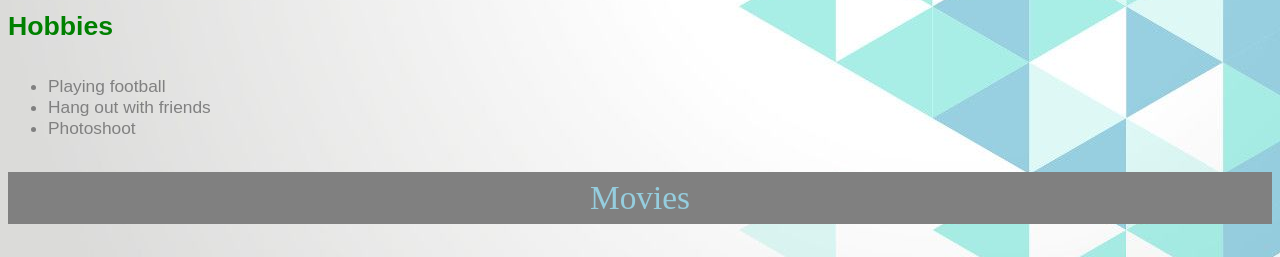
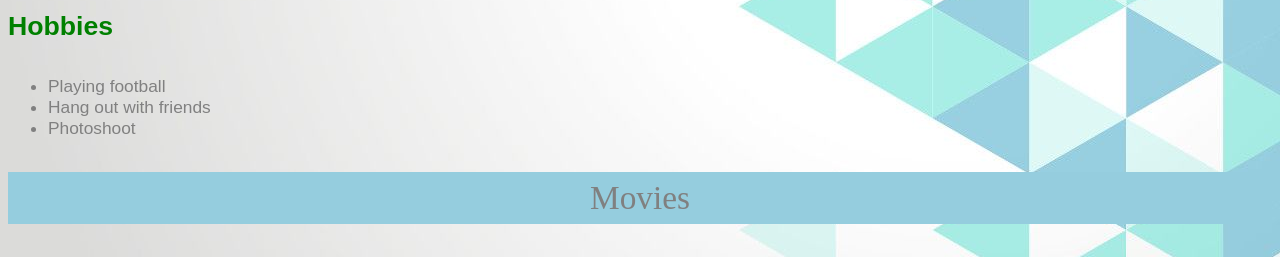
Before and after one commit to hojiakbar4211/hojiakbar4211.github.io, a plain HTML site: page index.html in a window 1280 px wide. Shown: the part 703-960 px from the top of the page. Drawn offline with Linux system fonts and the light colour scheme.

Commit message:
Update index.html
git add --all
git commit -m "Initial commit"
git push -u origin master

```diff
--- a/index.html
+++ b/index.html
@@ -19,6 +19,6 @@ k.makhamatdjanov@inha.uz<br/></p>
 	<li>Photoshoot</li>
 </ul>
 
-<a href="movies.html"> <p align="center" style="color: #95cdde;background-color: grey;padding: 7px;"> Movies</p></a>
+<a href="movies.html"> <p align="center" style="color:grey ;background-color:#95cdde ;padding: 7px;"> Movies</p></a>
 </body>
 </html>
```
